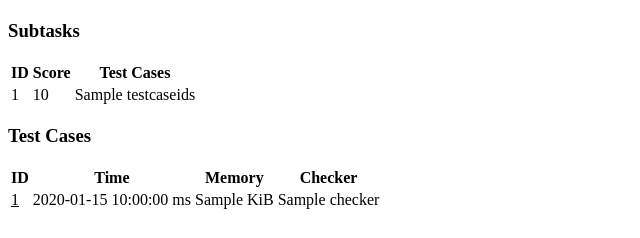
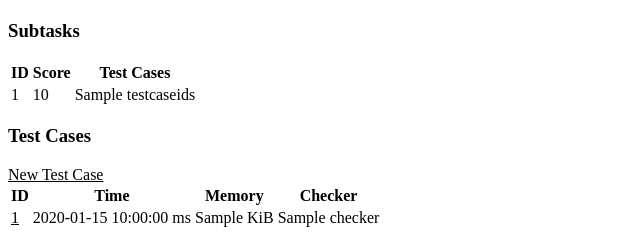
Before and after one commit to johnchen902/toyoj, a Python web app: template web/templates/problem-edit.html in a window 1280 px wide. Shown: the part 667-905 px from the top of the page, without its empty margins (0-640 px from the left). Before the commit the page ends 876 px from the top, so only its background shows below. Run offline with Jinja, Linux system fonts and the light colour scheme; the template is opened without the code that fills it: most values are stand-ins (such as "Sample title", 1, 10 or a date in 2020).

Commit message:
Add link to /problems/{pid}/tests/new

```diff
--- a/web/templates/problem-edit.html
+++ b/web/templates/problem-edit.html
@@ -53,6 +53,7 @@
 {% endfor %}
   </table>
   <h3>Test Cases</h3>
+  <a href="{{ path_for('new-test', { 'pid': problem.pid }) }}">New Test Case</a>
   <table>
     <tr>
       <th>ID</th>
```
